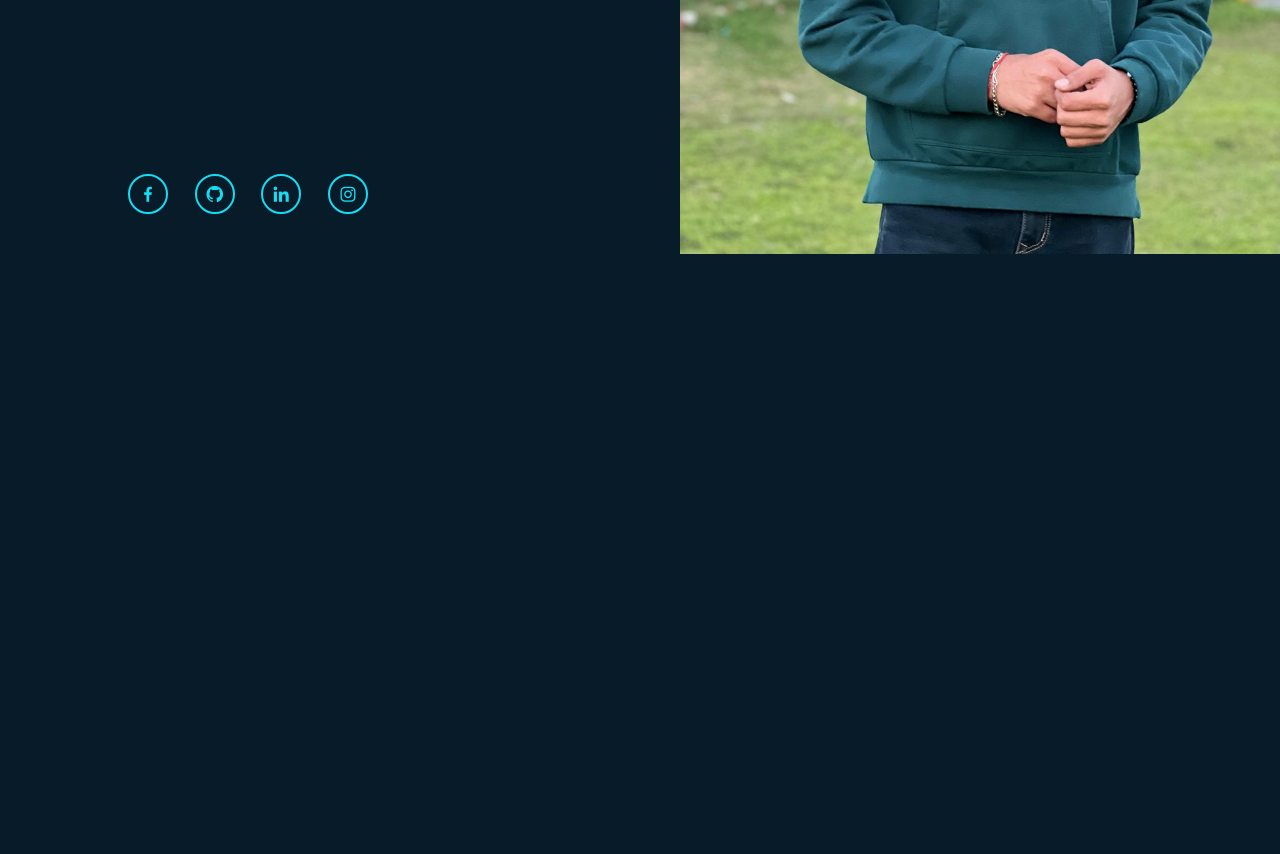
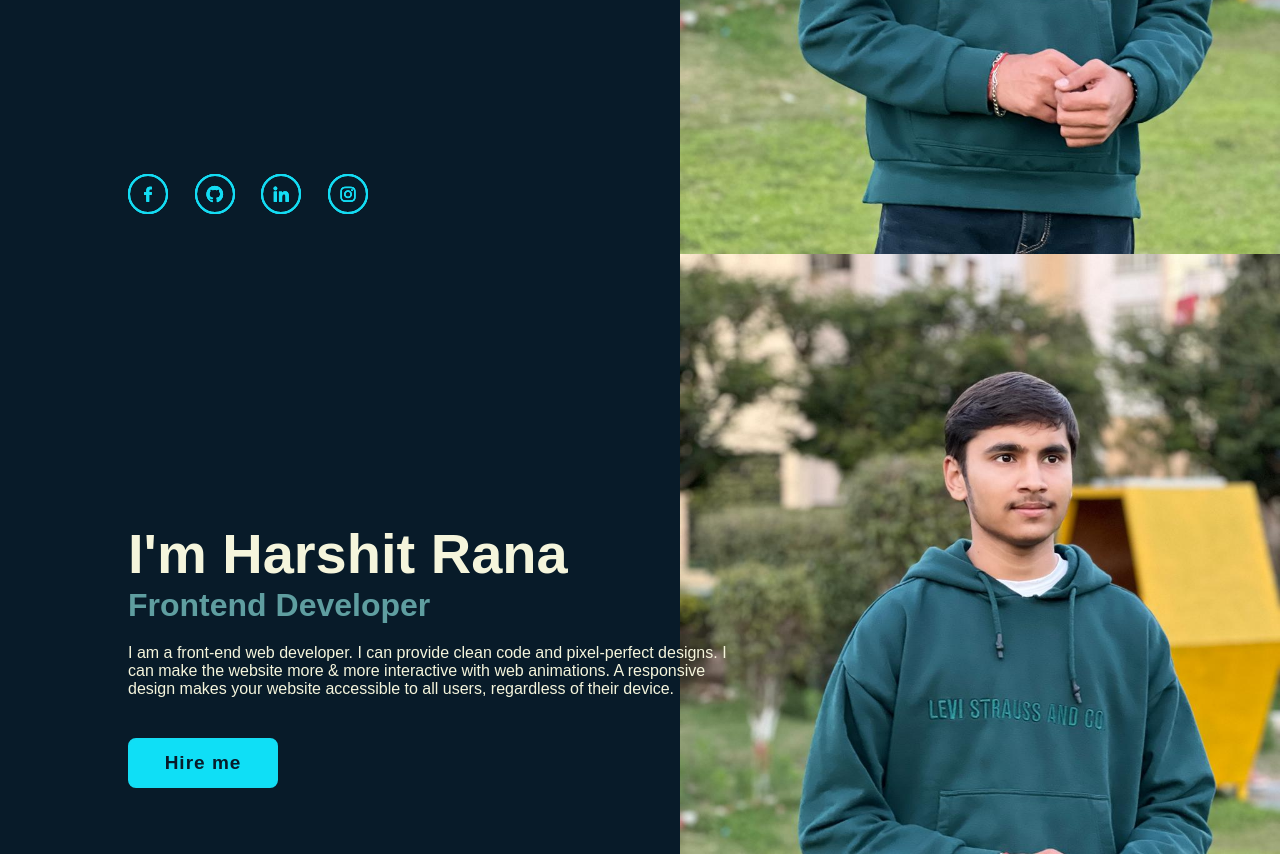
Before and after one commit to HarryJindal2507/SCM_project, a plain HTML site: page about1.html in a window 1280 px wide. Shown: the part 546-1400 px from the top of the page. Before the commit the page ends 800 px from the top, so only its background shows below. Drawn offline with nearby package versions, Linux system fonts and the light colour scheme.

Commit message:
Adding to other members about1.html

```diff
--- a/about1.html
+++ b/about1.html
@@ -308,5 +308,41 @@
 
       <!-- <span class="home-imghover"></span> -->
     </section>
+     <section class="home">
+        <div class="home-content">
+            <h1>I'm Harshit Rana</h1>
+            <h3>Frontend Developer</h3>
+            <p>I am a front-end web developer. I can provide clean code and pixel-perfect designs. I can make the website more & more interactive with web animations. A responsive design makes your website accessible to all users, regardless of their device.</p>
+            <div class="btn-box">
+                <a href="hireus.html">Hire me</a>
+            </div>
+        </div>
+        <div class="home-sci">
+            <a href="#"><i class='bx bxl-facebook'></i></a>
+            <a href="https://github.com/HarryJindal2507"><i class='bx bxl-github'></i></a>
+            <a href="https://www.linkedin.com/in/harry-jindal-09085a295/"><i class='bx bxl-linkedin'></i></a>
+            <a href="https://www.instagram.com/jindalharry07?igsh=ZHU1cDIyb2t4M2Rm"><i class='bx bxl-instagram'></i></a>
+        </div>
+    </section>
+
+    <!-- Third section -->
+    <section class="home">
+        <div class="home-content">
+            <h1>I'am Harsh chauchan</h1>
+            <h3>Frontend developer</h3>
+            <p>I am a front-end web developer. I can provide clean code and pixel-perfect designs. I can make the website more & more interactive with web animations. A responsive design makes your website accessible to all users, regardless of their device.</p>
+            <div class="btn-box">
+                <a href="hireus.html">Hire me</a>
+            </div>
+        </div>
+        <div class="home-sci">
+            <a href="#"><i class='bx bxl-facebook'></i></a>
+            <a href="https://github.com/HarryJindal2507"><i class='bx bxl-github'></i></a>
+            <a href="https://www.linkedin.com/in/harry-jindal-09085a295/"><i class='bx bxl-linkedin'></i></a>
+            <a href="https://www.instagram.com/jindalharry07?igsh=ZHU1cDIyb2t4M2Rm"><i class='bx bxl-instagram'></i></a>
+        </div>
+
+      <!-- <span class="home-imghover"></span> -->
+    </section>
   </body>
 </html>
```
